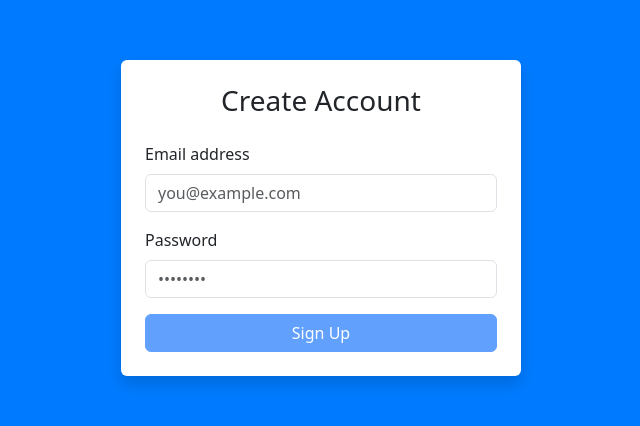
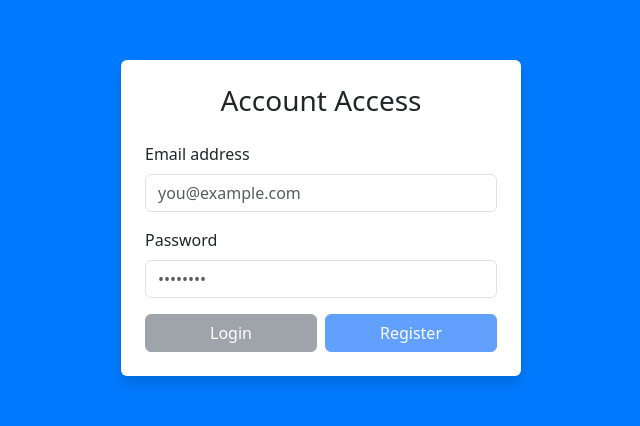
Before and after one commit to taasbaba/supabase-gdpr-admin, a React (Create React App) app in the folder frontend/: page / in a window 1280 px wide. Shown: the part 182-608 px from the top of the page, without its empty margins (319-959 px from the left). Built offline with nearby package versions, Linux system fonts and the light colour scheme; no server answers.

Commit message:
feat(auth): add user registration with email verification

```diff
--- a/frontend/src/App.tsx
+++ b/frontend/src/App.tsx
@@ -10,7 +10,31 @@ const App = () => {
   const [message, setMessage] = useState("");
   const navigate = useNavigate();
 
-  const handleSignUp = async () => {
+  // Handles user registration
+  const handleRegister = async () => {
+    if (!email || !password) return;
+
+    setStatus("loading");
+    setMessage("");
+
+    const { error } = await supabase.auth.signUp({
+      email,
+      password,
+      options: {
+        emailRedirectTo: process.env.REACT_APP_EMAIL_REDIRECT,
+      },
+    });
+
+    if (error) {
+      setStatus("error");
+      setMessage("Registration failed: " + error.message);
+    } else {
+      navigate("/verify-pending");
+    }
+  };
+
+  // Handles user login
+  const handleLogin = async () => {
     if (!email || !password) return;
 
     setStatus("loading");
@@ -31,13 +55,13 @@ const App = () => {
     const isVerified = !!user?.email_confirmed_at;
 
     if (!isVerified) {
-      await supabase.auth.signOut(); // 馬上登出
+      await supabase.auth.signOut();
       setStatus("error");
       setMessage("Email not verified. Please check your inbox.");
       return;
     }
 
-    navigate("/success");
+    navigate("/dashboard");
   };
 
   return (
@@ -49,7 +73,7 @@ const App = () => {
         className="bg-white rounded p-4 shadow"
         style={{ width: "100%", maxWidth: 400 }}
       >
-        <h3 className="text-center mb-4">Create Account</h3>
+        <h3 className="text-center mb-4">Account Access</h3>
 
         <div className="mb-3">
           <label htmlFor="email" className="form-label">
@@ -81,13 +105,23 @@ const App = () => {
           />
         </div>
 
-        <button
-          className="btn btn-primary w-100"
-          onClick={handleSignUp}
-          disabled={status === "loading" || !email || !password}
-        >
-          {status === "loading" ? "Registering..." : "Sign Up"}
-        </button>
+        <div className="d-flex gap-2">
+          <button
+            className="btn btn-secondary w-50"
+            onClick={handleLogin}
+            disabled={status === "loading" || !email || !password}
+          >
+            {status === "loading" ? "Loading..." : "Login"}
+          </button>
+
+          <button
+            className="btn btn-primary w-50"
+            onClick={handleRegister}
+            disabled={status === "loading" || !email || !password}
+          >
+            {status === "loading" ? "Loading..." : "Register"}
+          </button>
+        </div>
 
         {message && <div className="alert alert-danger mt-3">{message}</div>}
       </div>
```
